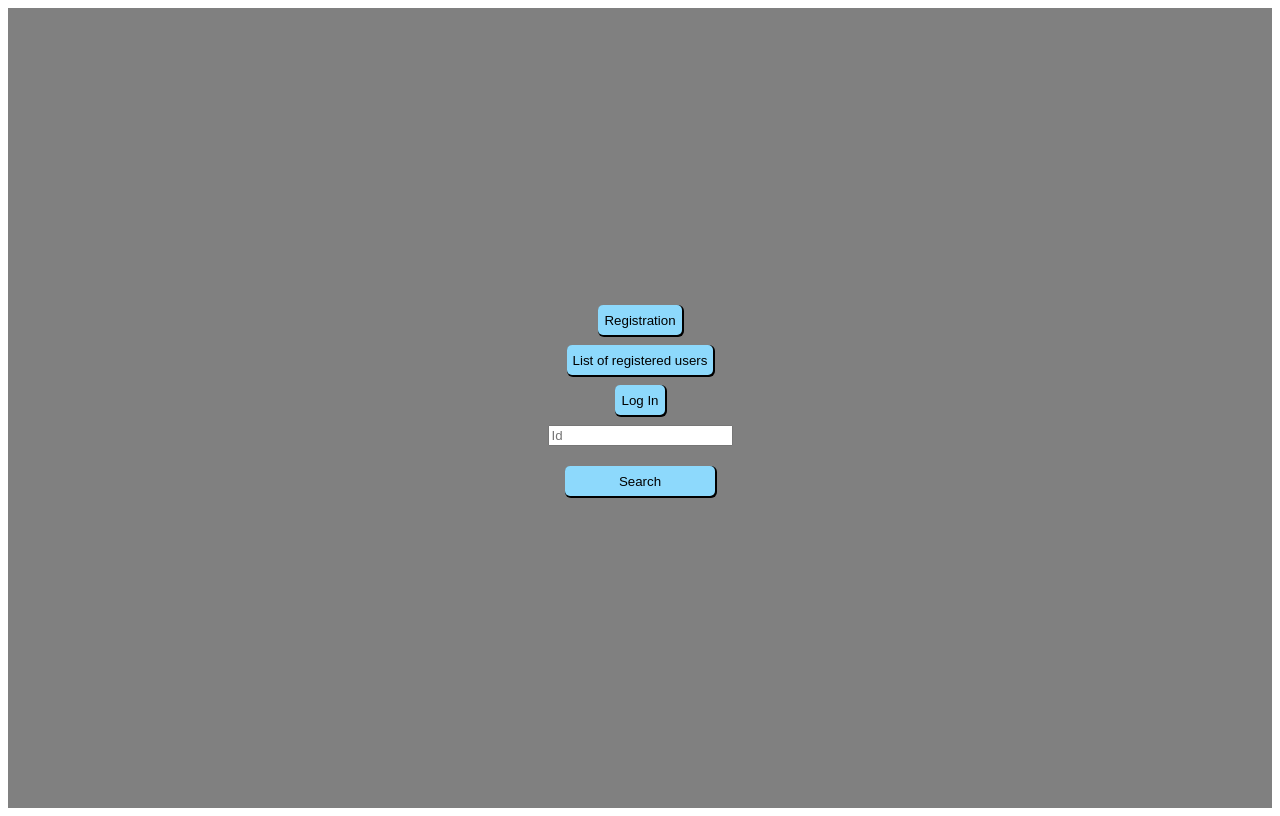
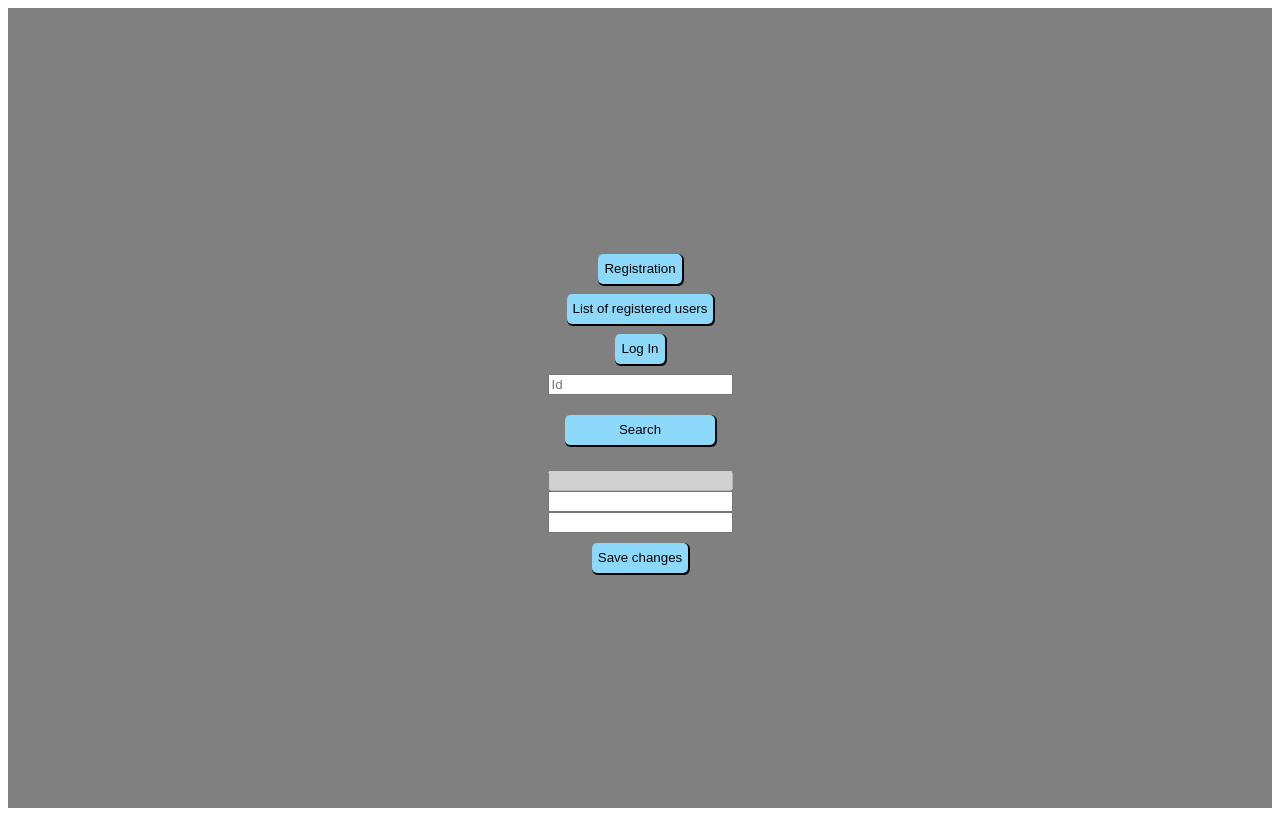
Before and after one commit to arri1/nefu-backend-2023-autumn, a React (Create React App) app in the folder InnokentievLukovtsev/test-front/: page / in a window 1280 px wide. Built offline with nearby package versions, Linux system fonts and the light colour scheme.

Commit message:
added updateUser

```diff
--- a/InnokentievLukovtsev/test-front/public/index.html
+++ b/InnokentievLukovtsev/test-front/public/index.html
@@ -2,42 +2,16 @@
 <html lang="en">
 <head>
     <meta charset="utf-8"/>
-    <link rel="icon" href="%PUBLIC_URL%/favicon.ico"/>
     <meta name="viewport" content="width=device-width, initial-scale=1"/>
     <meta name="theme-color" content="#000000"/>
     <meta
             name="description"
             content="Web site created using create-react-app"
     />
-    <link rel="apple-touch-icon" href="%PUBLIC_URL%/logo192.png"/>
-    <!--
-      manifest.json provides metadata used when your web app is installed on a
-      user's mobile device or desktop. See https://developers.google.com/web/fundamentals/web-app-manifest/
-    -->
-    <link rel="manifest" href="%PUBLIC_URL%/manifest.json"/>
-    <!--
-      Notice the use of %PUBLIC_URL% in the tags above.
-      It will be replaced with the URL of the `public` folder during the build.
-      Only files inside the `public` folder can be referenced from the HTML.
-
-      Unlike "/favicon.ico" or "favicon.ico", "%PUBLIC_URL%/favicon.ico" will
-      work correctly both with client-side routing and a non-root public URL.
-      Learn how to configure a non-root public URL by running `npm run build`.
-    -->
     <title>React App</title>
 </head>
 <body>
 <noscript>You need to enable JavaScript to run this app.</noscript>
 <div id="root"></div>
-<!--
-  This HTML file is a template.
-  If you open it directly in the browser, you will see an empty page.
-
-  You can add webfonts, meta tags, or analytics to this file.
-  The build step will place the bundled scripts into the <body> tag.
-
-  To begin the development, run `npm start` or `yarn start`.
-  To create a production bundle, use `npm run build` or `yarn build`.
--->
 </body>
 </html>
--- a/InnokentievLukovtsev/test-front/src/App.js
+++ b/InnokentievLukovtsev/test-front/src/App.js
@@ -2,7 +2,6 @@ import {useQuery, gql, useMutation, useLazyQuery} from "@apollo/client";
 import React, {useState} from "react";
 import Modal from "./modal/Modal";
 import "./styles.css";
-import prisma from "prisma/prisma-client/index-browser";
 
 const FIND_MANY_USER = gql`
     query FindManyUser {
@@ -32,6 +31,15 @@ const GET_USER = gql`
     }
 `;
 
+const UPDATE_USER = gql`
+mutation UpdateOneUser($data: UserUpdateInput!, $where: UserWhereUniqueInput!) {
+  updateOneUser(data: $data, where: $where) {
+    name
+    email
+  }
+}
+`;
+
 const LOGIN_USER = gql`
     query FindUniqueUser($where: UserWhereUniqueInput!){
         findUniqueUser(where: $where){
@@ -42,16 +50,6 @@ const LOGIN_USER = gql`
 `
 
 const App = () => {
-    // const emailInputRef = useRef();
-    // const nameInputRef = useRef();
-    // const passwordInputRef = useRef();
-
-    // const email = emailInputRef.current.value;
-    // const name = nameInputRef.current.value;
-    // const password = passwordInputRef.current.value;
-
-    // const password = bcrypt.hashSync(input_password, "$2a$10$CwTycUXWue0Thq9StjUM0u");
-
 	const [RegActive, setRegActive] = useState(false);
 	const [ListActive, setListActive] = useState(false);
 	const [SignActive, setSignActive] = useState(false);
@@ -62,17 +60,26 @@ const App = () => {
 	const [password, setPassword] = useState("");
 	const [name, setName] = useState("");
 
+	const [_id, _setId] = useState("")
+	const [newName, setNewName] = useState("");
+	const [newEmail, setNewEmail] = useState("");
+
+
 	const {loading, error, data, refetch} = useQuery(FIND_MANY_USER);
 
 	const [createUser, {
 		data: dataCreateUser, loading: loadingCreateUser, error: errorCreateUser
 	}] = useMutation(CREATE_ONE_USER);
 
+	const [updateUser, {
+		data: dataUpdateUser, loading: loadingUpdateUser, error: errorUpdateUser
+	}] = useMutation(UPDATE_USER);
+
 	const [id, setId] = useState("")
 
 	const [getUser, {loading: Userloading, error: Usererror, where: Userdata}] = useLazyQuery(GET_USER)
 
-    const [loginUser, {loading: loginLoading, error:loginError, where: loginData}] = useLazyQuery(LOGIN_USER)
+	const [loginUser, {loading: loginLoading, error: loginError, where: loginData}] = useLazyQuery(LOGIN_USER)
 
 	return (<div
 		style={{
@@ -163,8 +170,10 @@ const App = () => {
 			}}>
 				<h1 style={{marginBottom: 20}}> Log In </h1>
 
-                <input placeholder={"Email"} onChange={(e) => setLoginEmail(e.target.value)} style={{ marginTop: 10 }} type="email" />
-                <input placeholder={"Password"} type={"password"} onChange={(e) => setLoginPass(e.target.value)} style={{ marginTop: 10 }} />
+				<input placeholder={"Email"} onChange={(e) => setLoginEmail(e.target.value)} style={{marginTop: 10}}
+				       type="email"/>
+				<input placeholder={"Password"} type={"password"} onChange={(e) => setLoginPass(e.target.value)}
+				       style={{marginTop: 10}}/>
 				<button className={"open-btn"} style={{marginTop: 20, marginBottom: 25, width: 150}}
 				        onClick={() => {
 					        loginUser(
@@ -179,10 +188,12 @@ const App = () => {
 						        if (loginData.data.findUniqueUser.password === loginPass)
 							        alert("User successfully logined")
 						        else
-                                    alert("you are oshibka")}).catch(e => console.log(e))
+							        alert("you are oshibka")
+					        }).catch(e => console.log(e))
 				        }
 				        }
-                >Log in</button>
+				>Log in
+				</button>
 			</div>
 		</Modal>
 
@@ -199,11 +210,48 @@ const App = () => {
 						        }
 					        }
 				        }
-                    ).then(Userdata => console.log(Userdata)).catch(e => console.log(e))
+			        ).then(Userdata => {
+				        _setId(Userdata.data.findUniqueUser.id)
+				        setNewName(Userdata.data.findUniqueUser.name)
+				        setNewEmail(Userdata.data.findUniqueUser.email)
+			        })
 		        }}
 		>
 			Search
 		</button>
+
+		<input placeholder={_id} disabled={true}/>
+		<input placeholder={name} value={newName} onChange={(e) => setNewName(e.target.value)}/>
+		<input placeholder={email} value={newEmail} onChange={(e) => setNewEmail(e.target.value)}/>
+		<button className={"open-btn"}
+		        onClick={() => {
+			        updateUser({
+				        variables: {
+					        where: {
+						        id: Number(_id)
+					        },
+					        data: {
+						        name: {
+							        set: newName
+						        },
+						        email: {
+							        set: newEmail
+						        }
+					        }
+				        }
+			        }).then((data) => {
+				        console.log(data);
+				        refetch();
+				        alert("User successfully updated");
+			        })
+				        .catch((e) => {
+					        alert(e.message);
+				        });
+		        }
+		        }>
+			Save changes
+		</button>
+
 	</div>);
 };
 
```
Also changed, not shown: InnokentievLukovtsev/test-front/public/manifest.json (deleted), InnokentievLukovtsev/test-front/public/robots.txt (deleted). Lines whose indentation alone changed are shown as unchanged.
